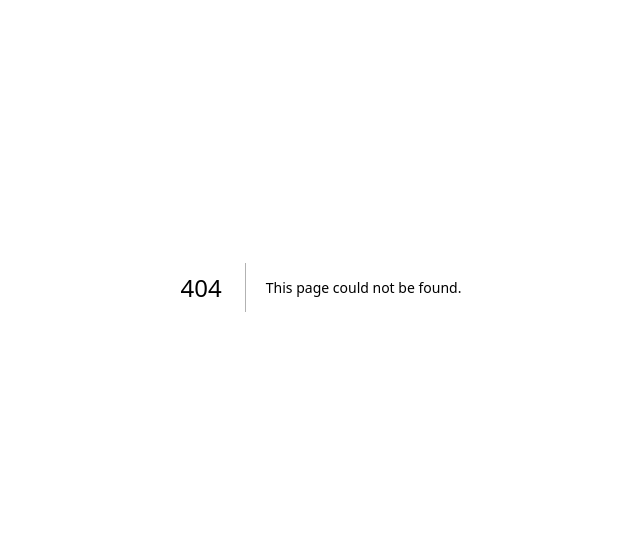
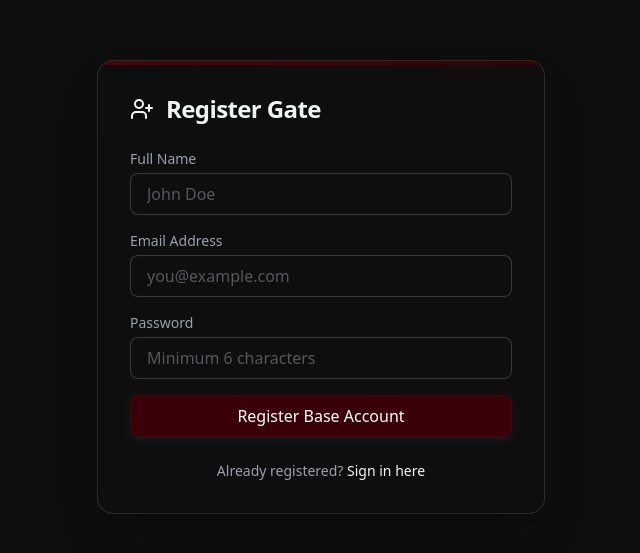
Before and after one commit to darshiB27/Veloity_Ticket, a Next.js app in the folder client/: page /register in a window 1280 px wide. Before the commit this address had no page. Shown: the part 113-666 px from the top of the page, without its empty margins (319-959 px from the left). Built offline with nearby package versions, Linux system fonts and the light colour scheme; no server answers.

Commit message:
feat: dashboard view integration exposing explicit authentication link vectors

```diff
--- /dev/null
+++ b/client/src/app/login/page.tsx
@@ -0,0 +1,90 @@
+"use client";
+
+import React, { useState } from 'react';
+import Link from 'next/link';
+import { useRouter } from 'next/navigation';
+import { Input } from '@/components/ui/Input';
+import { Button } from '@/components/ui/Button';
+import { useAuth } from '@/context/AuthContext';
+import apiClient from '@/lib/apiClient';
+import { LogIn } from 'lucide-react';
+
+export default function LoginPage() {
+  const { login } = useAuth();
+  const router = useRouter();
+
+  const [email, setEmail] = useState('');
+  const [password, setPassword] = useState('');
+  const [error, setError] = useState('');
+  const [isLoading, setIsLoading] = useState(false);
+
+  const handleSubmit = async (e: React.FormEvent) => {
+    e.preventDefault();
+    setError('');
+    setIsLoading(true);
+
+    try {
+      const res = await apiClient.post('/auth/login', { email, password });
+      login(res.data.token, res.data.user);
+      router.push('/');
+    } catch (err: any) {
+      setError(err.response?.data?.message || 'Invalid authorization credentials provided.');
+    } finally {
+      setIsLoading(false);
+    }
+  };
+
+  return (
+    <div className="flex min-h-screen items-center justify-center bg-void px-4">
+      <div className="w-full max-w-md bg-void border border-knight/20 p-8 rounded-2xl shadow-2xl relative overflow-hidden">
+        {/* Visual premium geometric design accents using Dark Maroon tint blocks */}
+        <div className="absolute top-0 left-0 w-full h-1 bg-gradient-to-r from-maroon to-maroon-hover" />
+
+        <div className="flex items-center gap-3 mb-6">
+          <LogIn className="w-6 h-6 text-mist" />
+          <h2 className="text-2xl font-bold text-mist tracking-tight">Account Sign In</h2>
+        </div>
+
+        {error && (
+          <div className="p-3 bg-red-950/40 border border-red-500/30 text-red-400 text-sm rounded-lg mb-4">
+            {error}
+          </div>
+        )}
+
+        <form onSubmit={handleSubmit} className="space-y-4">
+          <Input
+            label="Email Address"
+            type="email"
+            value={email}
+            onChange={(e) => setEmail(e.target.value)}
+            required
+            placeholder="you@example.com"
+          />
+          <Input
+            label="Password"
+            type="password"
+            value={password}
+            onChange={(e) => setPassword(e.target.value)}
+            required
+            placeholder="••••••••"
+          />
+
+          <Button
+            type="submit"
+            isLoading={isLoading}
+            className="w-full mt-2 bg-maroon hover:bg-maroon-hover border border-maroon-hover text-mist"
+          >
+            Authenticate
+          </Button>
+        </form>
+
+        <p className="text-sm text-center text-knight mt-6">
+          New to the pipeline?{' '}
+          <Link href="/register" className="text-mist hover:underline font-medium">
+            Create an account
+          </Link>
+        </p>
+      </div>
+    </div>
+  );
+}
--- a/client/src/app/page.tsx
+++ b/client/src/app/page.tsx
@@ -1,29 +1,81 @@
+"use client";
+
+import React from 'react';
+import Link from 'next/link';
 import { Button } from '@/components/ui/Button';
-import { Ticket } from 'lucide-react';
+import { useAuth } from '@/context/AuthContext';
+import { Ticket, LogIn, UserPlus, LogOut, ShieldAlert } from 'lucide-react';
 
 export default function Home() {
+  const { user, logout, token } = useAuth();
+
   return (
     <main className="flex min-h-screen flex-col items-center justify-center p-6 bg-void">
-      <div className="text-center space-y-4 max-w-md">
+      <div className="text-center space-y-6 max-w-md w-full border border-knight/10 p-8 rounded-2xl bg-void/50 backdrop-blur-sm shadow-xl">
         <div className="flex justify-center">
-          {/* Using custom mist color for a sleek, clean pulse glow effect */}
-          <Ticket className="w-12 h-12 text-mist opacity-80 animate-pulse" />
+          <Ticket className="w-16 h-16 text-mist opacity-80 animate-pulse" />
         </div>
+
+        <div className="space-y-2">
           <h1 className="text-4xl font-extrabold tracking-tight text-mist">
             Velocity Ticket Engine
           </h1>
-        <p className="text-knight">
-          Client-side dashboard architecture initialized inside the frontend branch.
+          <p className="text-knight text-sm">
+            High-Performance Distributed Booking Infrastructure
           </p>
-        <div className="flex justify-center gap-4 pt-4">
-          {/* Button custom layout configuration adapts variants smoothly to custom theme settings */}
-          <Button variant="primary" className="bg-maroon hover:bg-maroon-hover text-mist border border-maroon-hover">
-            Explore Events
+        </div>
+
+        <hr className="border-knight/10 my-4" />
+
+        {/* Dynamic Context View Mapping Based on Session Token State */}
+        {token && user ? (
+          <div className="space-y-4 animate-fade-in">
+            <div className="p-3 bg-maroon/20 border border-maroon/40 rounded-lg">
+              <p className="text-sm text-knight">
+                Authenticated Operator: <span className="text-mist font-semibold">{user.name}</span>
+              </p>
+            </div>
+
+            <div className="flex flex-col gap-2">
+              <Button variant="primary" className="w-full bg-maroon hover:bg-maroon-hover text-mist border border-maroon-hover">
+                Explore Event Catalog
               </Button>
-          <Button variant="secondary" className="bg-transparent border border-knight text-knight hover:text-mist hover:border-mist">
-            Admin Dashboard
+              <Button variant="secondary" className="w-full bg-transparent border border-knight/30 text-knight hover:text-mist hover:border-mist">
+                System Telemetry
               </Button>
+              <button
+                onClick={logout}
+                className="mt-2 text-xs text-knight hover:text-red-400 flex items-center justify-center gap-1 transition-colors duration-200"
+              >
+                <LogOut className="w-3 h-3" /> Terminate Session
+              </button>
             </div>
+          </div>
+        ) : (
+          <div className="space-y-4">
+            <p className="text-sm text-knight px-4">
+              Access restricted. Please authenticate with the cluster gate to stream ticket inventories.
+            </p>
+
+            <div className="grid grid-cols-2 gap-3 pt-2">
+              <Link href="/login" passHref legacyBehavior>
+                <a className="w-full">
+                  <Button variant="primary" className="w-full bg-maroon hover:bg-maroon-hover text-mist border border-maroon-hover gap-2">
+                    <LogIn className="w-4 h-4" /> Sign In
+                  </Button>
+                </a>
+              </Link>
+
+              <Link href="/register" passHref legacyBehavior>
+                <a className="w-full">
+                  <Button variant="secondary" className="w-full bg-transparent border border-knight/30 text-knight hover:text-mist hover:border-mist gap-2">
+                    <UserPlus className="w-4 h-4" /> Register
+                  </Button>
+                </a>
+              </Link>
+            </div>
+          </div>
+        )}
       </div>
     </main>
   );
--- /dev/null
+++ b/client/src/app/register/page.tsx
@@ -0,0 +1,95 @@
+"use client";
+
+import React, { useState } from 'react';
+import Link from 'next/link';
+import { useRouter } from 'next/navigation';
+import { Input } from '@/components/ui/Input';
+import { Button } from '@/components/ui/Button';
+import apiClient from '@/lib/apiClient';
+import { UserPlus } from 'lucide-react';
+
+export default function RegisterPage() {
+  const router = useRouter();
+
+  const [name, setName] = useState('');
+  const [email, setEmail] = useState('');
+  const [password, setPassword] = useState('');
+  const [error, setError] = useState('');
+  const [isLoading, setIsLoading] = useState(false);
+
+  const handleSubmit = async (e: React.FormEvent) => {
+    e.preventDefault();
+    setError('');
+    setIsLoading(true);
+
+    try {
+      await apiClient.post('/auth/register', { name, email, password });
+      router.push('/login');
+    } catch (err: any) {
+      setError(err.response?.data?.message || 'Registration sequence aborted. Please check your data fields.');
+    } finally {
+      setIsLoading(false);
+    }
+  };
+
+  return (
+    <div className="flex min-h-screen items-center justify-center bg-void px-4">
+      <div className="w-full max-w-md bg-void border border-knight/20 p-8 rounded-2xl shadow-2xl relative overflow-hidden">
+        <div className="absolute top-0 left-0 w-full h-1 bg-gradient-to-r from-maroon-hover to-maroon" />
+
+        <div className="flex items-center gap-3 mb-6">
+          <UserPlus className="w-6 h-6 text-mist" />
+          <h2 className="text-2xl font-bold text-mist tracking-tight">Register Gate</h2>
+        </div>
+
+        {error && (
+          <div className="p-3 bg-red-950/40 border border-red-500/30 text-red-400 text-sm rounded-lg mb-4">
+            {error}
+          </div>
+        )}
+
+        <form onSubmit={handleSubmit} className="space-y-4">
+          <Input
+            label="Full Name"
+            type="text"
+            value={name}
+            onChange={(e) => setName(e.target.value)}
+            required
+            placeholder="John Doe"
+          />
+          <Input
+            label="Email Address"
+            type="email"
+            value={email}
+            onChange={(e) => setEmail(e.target.value)}
+            required
+            placeholder="you@example.com"
+          />
+          <Input
+            label="Password"
+            type="password"
+            value={password}
+            onChange={(e) => setPassword(e.target.value)}
+            required
+            placeholder="Minimum 6 characters"
+          />
+
+          <Button
+            type="submit"
+            isLoading={isLoading}
+            className="w-full mt-2 bg-maroon hover:bg-maroon-hover border border-maroon-hover text-mist"
+          >
+            Register Base Account
+          </Button>
+        </form>
+
+        <p className="text-sm text-center text-knight mt-6">
+          Already registered?{' '}
+          <Link href="/login" className="text-mist hover:underline font-medium">
+            Sign in here
+          </Link>
+        </p>
+      </div>
+    </div>
+  );
+}
--- /dev/null
+++ b/client/src/components/ui/Input.tsx
@@ -0,0 +1,29 @@
+import React from 'react';
+
+interface InputProps extends React.InputHTMLAttributes<HTMLInputElement> {
+  label: string;
+  error?: string;
+}
+
+export const Input: React.FC<InputProps> = ({ label, error, className = '', ...props }) => {
+  return (
+    <div className="w-full space-y-1 text-left">
+      <label className="block text-sm font-medium text-knight">
+        {label}
+      </label>
+      <input
+        {...props}
+        className={`w-full px-4 py-2 bg-void/50 border rounded-lg text-mist placeholder:text-knight/50 focus:outline-none focus:ring-1 transition-all duration-200 ${
+          error
+            ? 'border-red-500/70 focus:border-red-500 focus:ring-red-500'
+            : 'border-knight/30 focus:border-knight focus:ring-knight'
+        } ${className}`}
+      />
+      {error && (
+        <p className="text-xs font-medium text-red-400 mt-1 animate-pulse">
+          {error}
+        </p>
+      )}
+    </div>
+  );
+};
```
Lines whose indentation alone changed are shown as unchanged.
